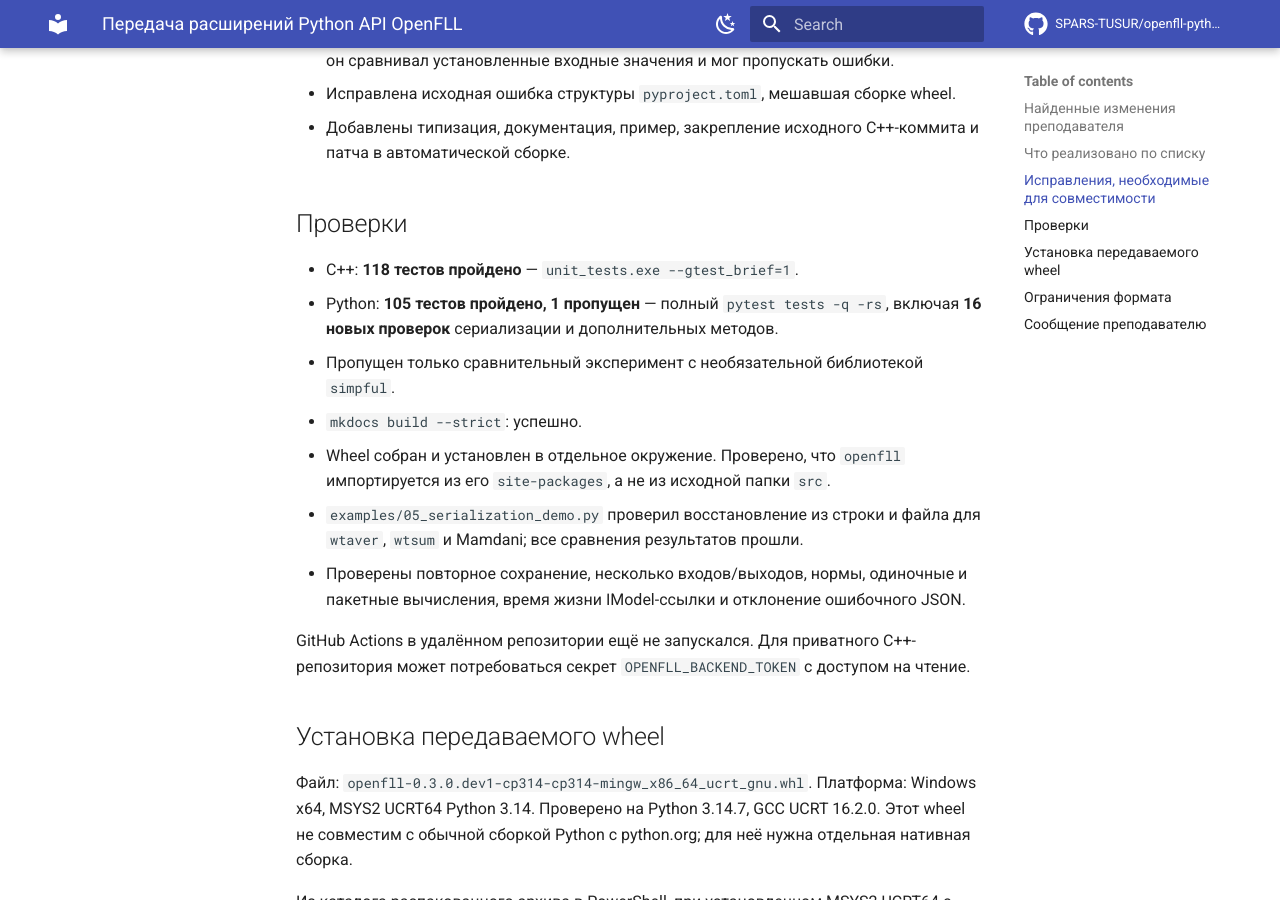
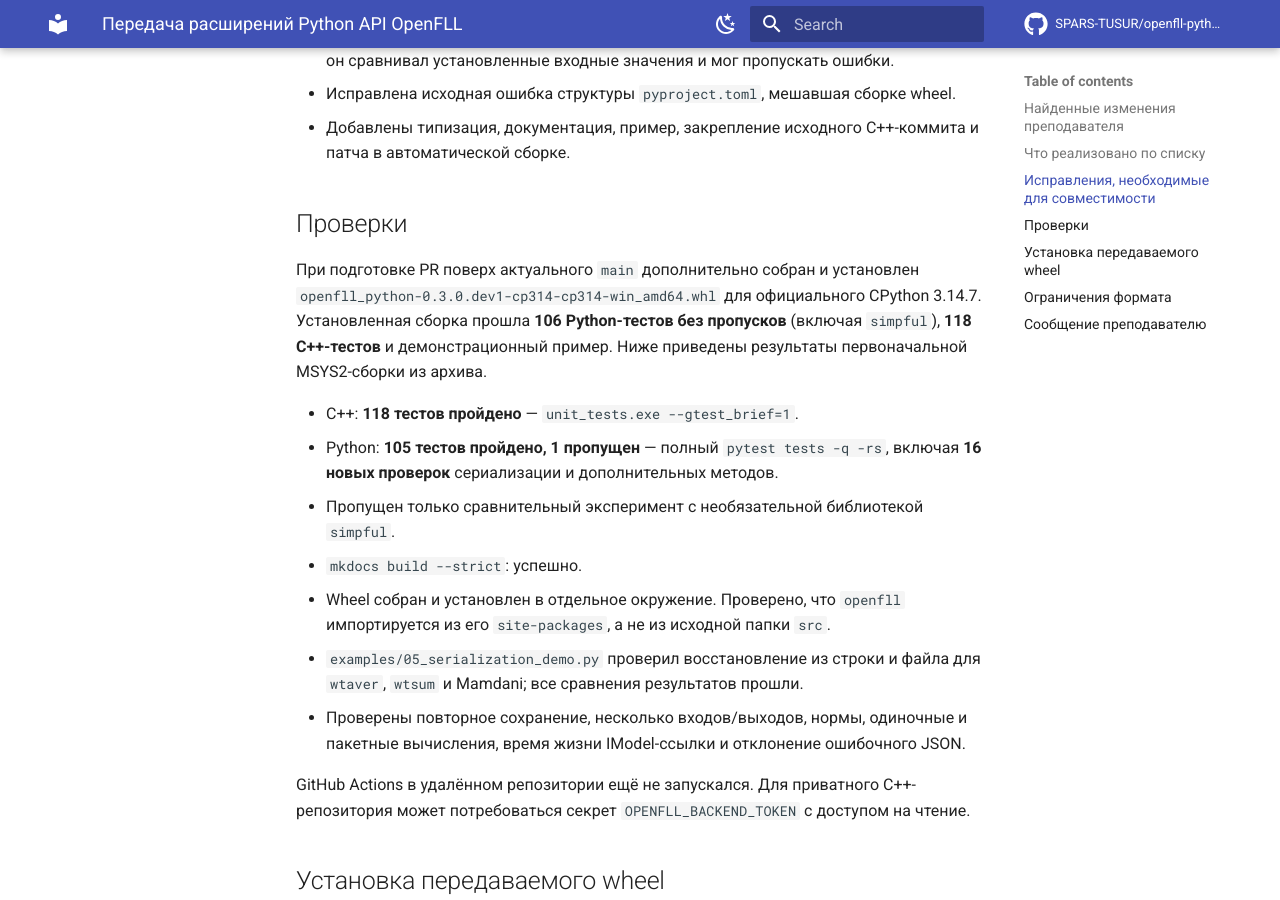
Before and after one commit to SPARS-TUSUR/openfll-python, an MkDocs documentation site: the page built from docs/SERIALIZATION_HANDOFF.md, in a window 1280 px wide and 900 px high, scrolled down 2105 px. Built offline with MkDocs 1.6.1 and Material for MkDocs 9.7.7, drawn with Linux system fonts in a browser that asks for light colours; comment, search, counter and statistics services are not loaded.

Commit message:
ci: проверить сборку расширений для CPython 3.14

```diff
--- a/docs/SERIALIZATION_HANDOFF.md
+++ b/docs/SERIALIZATION_HANDOFF.md
@@ -65,6 +65,12 @@ Python-ветка подготовлена поверх актуального `
 
 ## Проверки
 
+При подготовке PR поверх актуального `main` дополнительно собран и установлен
+`openfll_python-0.3.0.dev1-cp314-cp314-win_amd64.whl` для официального
+CPython 3.14.7. Установленная сборка прошла **106 Python-тестов без пропусков**
+(включая `simpful`), **118 C++-тестов** и демонстрационный пример.
+Ниже приведены результаты первоначальной MSYS2-сборки из архива.
+
 - C++: **118 тестов пройдено** — `unit_tests.exe --gtest_brief=1`.
 - Python: **105 тестов пройдено, 1 пропущен** — полный `pytest tests -q -rs`, включая
   **16 новых проверок** сериализации и дополнительных методов.
```
Also changed, not shown: BUILD.md (+9 -4 lines), 1 other file.
